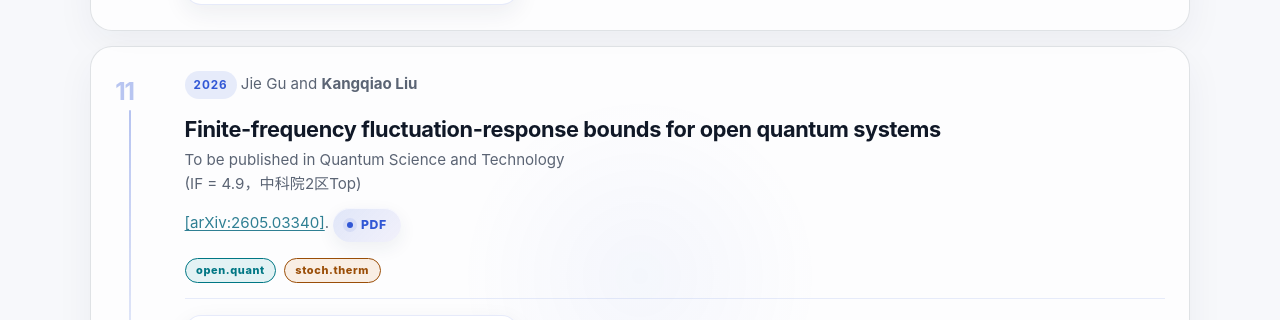
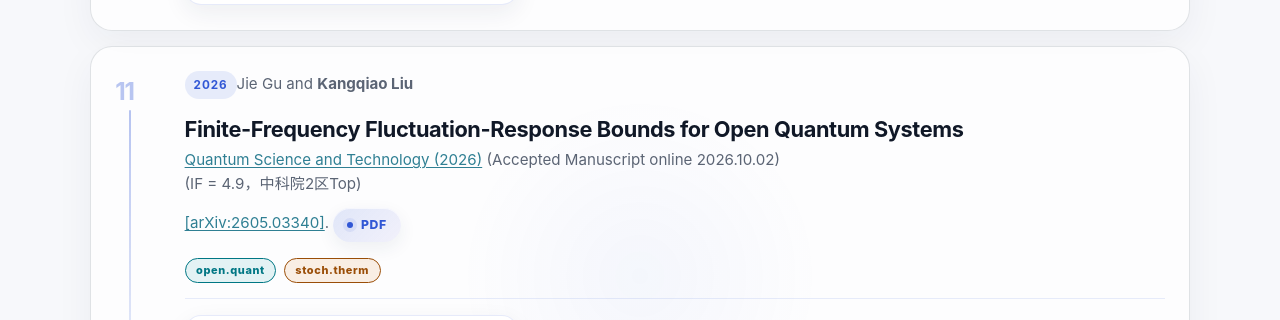
Before and after one commit to KangqiaoLiu/KangqiaoLiu.github.io, a Jekyll site: the page built from _pages/publications_zh.md, in a window 1280 px wide and 900 px high, scrolled down 6336 px, cut to the strip 144-464 px from the top of the window. Built offline with Jekyll 4.4.1, drawn with Linux system fonts in a browser that asks for light colours.

Commit message:
更新QST论文正式在线信息

```diff
--- a/_pages/publications_zh.md
+++ b/_pages/publications_zh.md
@@ -75,11 +75,11 @@ redirect_from:
   (IF = 3.0，中科院2区)<br />
   [学院新闻](https://lxy.xhu.edu.cn/c5/4c/c575a247116/page.htm)<br />
   [[arXiv:2609.01970]](https://arxiv.org/abs/2609.01970). <a href="{{ '/publications/dyyr-z1k8.pdf' | relative_url }}" class="btn btn--small" target="_blank" rel="noopener">PDF</a>{% include publication-feature.html id="hardwall_ctqw" lang="zh" %}
-11. <span class="entry-year">2026</span> Jie Gu and **Kangqiao Liu**<br />
-  *Finite-frequency fluctuation-response bounds for open quantum systems*<br />
-  To be published in Quantum Science and Technology<br />
+11. Jie Gu and **Kangqiao Liu**<br />
+  *Finite-Frequency Fluctuation-Response Bounds for Open Quantum Systems*<br />
+  [Quantum Science and Technology (2026)](https://iopscience.iop.org/article/10.1088/2058-9565/aeaf7f/meta) (Accepted Manuscript online 2026.10.02)<br />
   (IF = 4.9，中科院2区Top)<br />
-  [[arXiv:2605.03340]](https://arxiv.org/abs/2605.03340). <a href="{{ '/publications/2605.03340v1.pdf' | relative_url }}" class="btn btn--small" target="_blank" rel="noopener">PDF</a>{% include publication-feature.html id="open_frequency" lang="zh" %}
+  [[arXiv:2605.03340]](https://arxiv.org/abs/2605.03340). <a href="{{ '/publications/2605.03340v2.pdf' | relative_url }}" class="btn btn--small" target="_blank" rel="noopener">PDF</a>{% include publication-feature.html id="open_frequency" lang="zh" %}
 
 ## **未经同行评审**
 1. Deyou Chen, Chuang Yang, and **Kangqiao Liu**<br />
```
